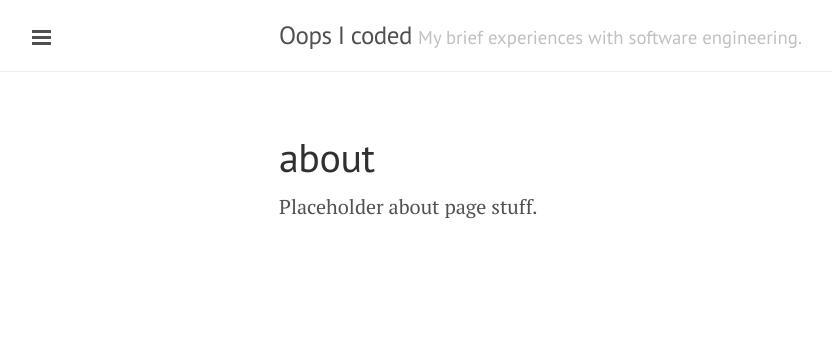
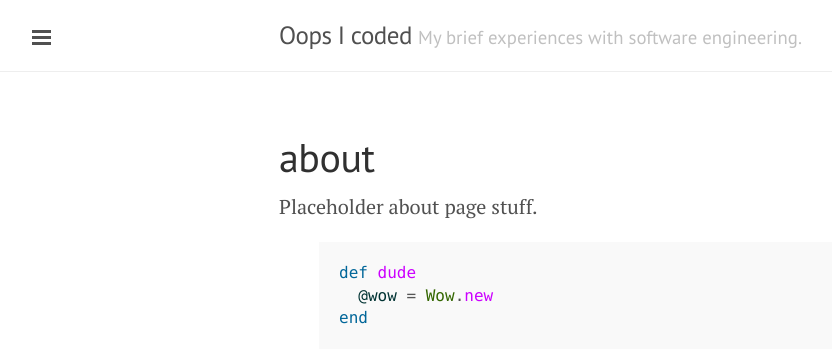
Before and after one commit to mrsweaters/mrsweaters.github.io, a Jekyll site: the page built from _posts/2015-09-13-about.markdown, in a window 1280 px wide. Shown: the top 363 px of the page, without its empty margins (1-833 px from the left). Built offline with Jekyll 4.4.1, drawn with Linux system fonts in a browser that asks for light colours.

Commit message:
Update 2015-09-13-about.markdown

```diff
--- a/_posts/2015-09-13-about.markdown
+++ b/_posts/2015-09-13-about.markdown
@@ -5,3 +5,9 @@ layout: page
 permalink: about
 ---
 Placeholder about page stuff.
+
+{% highlight ruby lineanchors %}
+def dude
+  @wow = Wow.new
+end
+{% endhighlight %}
```
